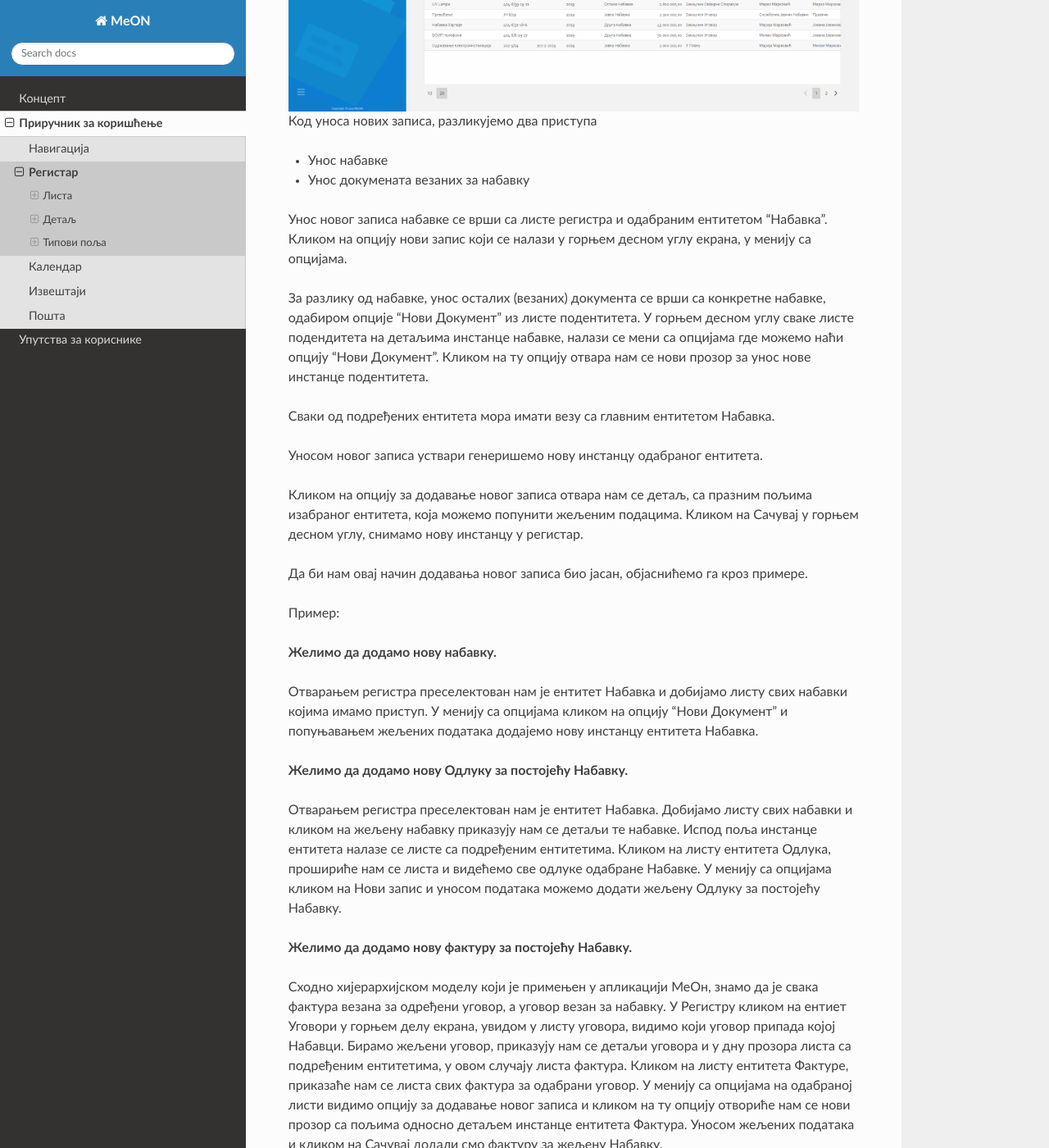
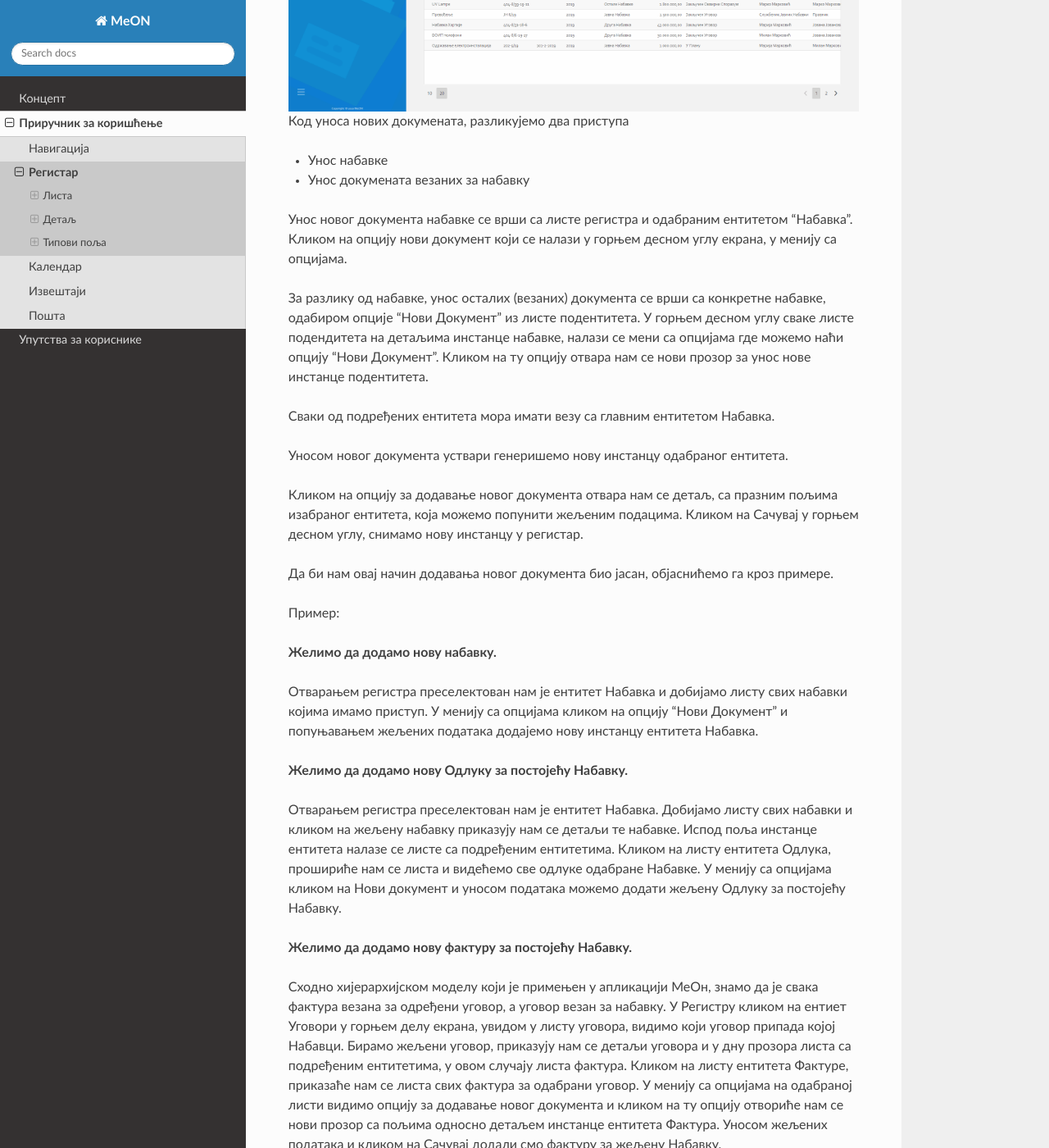
Before and after one commit to ismt-hub/MeON-Docs, a Sphinx documentation site: the page built from docs/prirucnik/registar.rst, in a window 1280 px wide and 1400 px high, scrolled down 2480 px. Shown: the whole window at 82% size. Built offline with Sphinx 7.4.7 and the Read the Docs theme 2.0.0, drawn with Linux system fonts in a browser that asks for light colours; some of the changed text lies outside the part shown.

Commit message:
Changes to registar.rst

```diff
--- a/docs/prirucnik/registar.rst
+++ b/docs/prirucnik/registar.rst
@@ -45,7 +45,7 @@
 
 .. Note:: Листа се такође налази на детаљу инстанце ентитета испод поља ентитета. Кликом на назив ентитета проширујемо листу и видимо њен садржај.
 
-Нови запис
+Нови документ
 ============
 
 .. image:: ../_static/img/Navigacija/NoviZapis.gif
@@ -53,22 +53,22 @@
    :height: 400
    :align: center
 
-Код уноса нових записа, разликујемо два приступа
+Код уноса нових докумената, разликујемо два приступа
 
 * Унос набавке
 * Унос докумената везаних за набавку
 
-Унос новог записа набавке се врши са листе регистра и одабраним ентитетом "Набавка". Кликом на опцију нови запис који се налази у горњем десном углу екрана, у менију са опцијама.
+Унос новог документа набавке се врши са листе регистра и одабраним ентитетом "Набавка". Кликом на опцију нови документ који се налази у горњем десном углу екрана, у менију са опцијама.
 
 За разлику од набавке, унос осталих (везаних) документа се врши са конкретне набавке, одабиром опције "Нови Документ" из листе подентитета. У горњем десном углу сваке листе подендитета на детаљима инстанце набавке, налази се мени са опцијама где можемо наћи опцију "Нови Документ". Кликом на ту опцију отвара нам се нови прозор за унос нове инстанце подентитета.
 
 Сваки од подређених ентитета мора имати везу са главним ентитетом Набавка.
 
-Уносом новог записа уствари генеришемо нову инстанцу одабраног ентитета.
+Уносом новог документа уствари генеришемо нову инстанцу одабраног ентитета.
 
-Кликом на опцију за додавање новог записа отвара нам се детаљ, са празним пољима изабраног ентитета, која можемо попунити жељеним подацима. Кликом на Сачувај у горњем десном углу, снимамо нову инстанцу у регистар.
+Кликом на опцију за додавање новог документа отвара нам се детаљ, са празним пољима изабраног ентитета, која можемо попунити жељеним подацима. Кликом на Сачувај у горњем десном углу, снимамо нову инстанцу у регистар.
 
-Да би нам овај начин додавања новог записа био јасан, објаснићемо га кроз примере.
+Да би нам овај начин додавања новог документа био јасан, објаснићемо га кроз примере.
 
 Пример:
 
@@ -78,11 +78,11 @@
 
 **Желимо да додамо нову Одлуку за постојећу Набавку.**
 
-Отварањем регистра преселектован нам је ентитет Набавка. Добијамо листу свих набавки и кликом на жељену набавку приказују нам се детаљи те набавке. Испод поља инстанце ентитета налазе се листе са подређеним ентитетима. Кликом на листу ентитета Одлука, прошириће нам се листа и видећемо све одлуке одабране Набавке. У менију са опцијама кликом на Нови запис и уносом података можемо додати жељену Одлуку за постојећу Набавку.
+Отварањем регистра преселектован нам је ентитет Набавка. Добијамо листу свих набавки и кликом на жељену набавку приказују нам се детаљи те набавке. Испод поља инстанце ентитета налазе се листе са подређеним ентитетима. Кликом на листу ентитета Одлука, прошириће нам се листа и видећемо све одлуке одабране Набавке. У менију са опцијама кликом на Нови документ и уносом података можемо додати жељену Одлуку за постојећу Набавку.
 
 **Желимо да додамо нову фактуру за постојећу Набавку.**
 
-Сходно хијерархијском моделу који је примењен у апликацији МеОн, знамо да је свака фактура везана за одређени уговор, а уговор везан за набавку. У Регистру кликом на ентиет Уговори у горњем делу екрана, увидом у листу уговора, видимо који уговор припада којој Набавци. Бирамо жељени уговор, приказују нам се детаљи уговора и у дну прозора листа са подређеним ентитетима, у овом случају листа фактура. Кликом на листу ентитета Фактуре, приказаће нам се листа свих фактура за одабрани уговор. У менију са опцијама на одабраној листи видимо опцију за додавање новог записа и кликом на ту опцију отвориће нам се нови прозор са пољима односно детаљем инстанце ентитета Фактура. Уносом жељених података и кликом на Сачувај додали смо фактуру за жељену Набавку.
+Сходно хијерархијском моделу који је примењен у апликацији МеОн, знамо да је свака фактура везана за одређени уговор, а уговор везан за набавку. У Регистру кликом на ентиет Уговори у горњем делу екрана, увидом у листу уговора, видимо који уговор припада којој Набавци. Бирамо жељени уговор, приказују нам се детаљи уговора и у дну прозора листа са подређеним ентитетима, у овом случају листа фактура. Кликом на листу ентитета Фактуре, приказаће нам се листа свих фактура за одабрани уговор. У менију са опцијама на одабраној листи видимо опцију за додавање новог документа и кликом на ту опцију отвориће нам се нови прозор са пољима односно детаљем инстанце ентитета Фактура. Уносом жељених података и кликом на Сачувај додали смо фактуру за жељену Набавку.
 
 Извоз Података
 ===============
```
